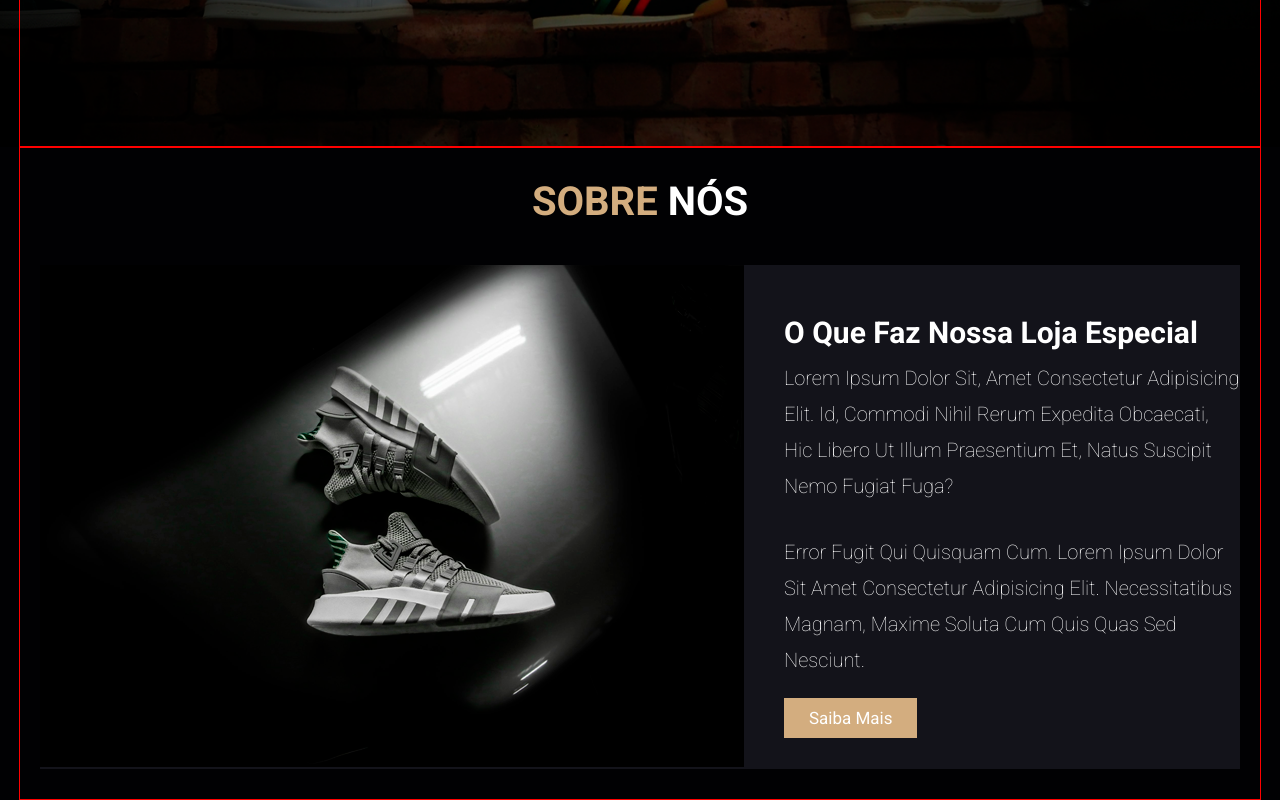
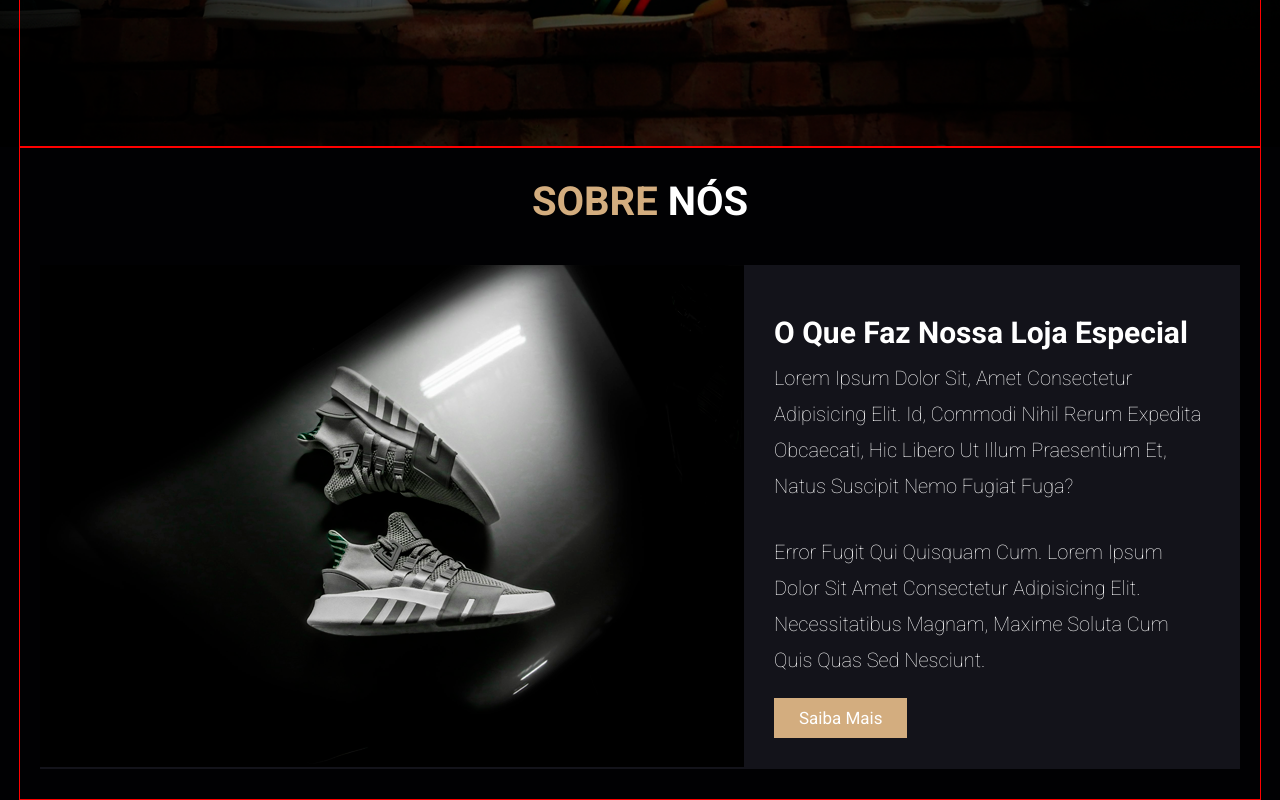
Before and after one commit to neveswesley/adidas-page, a plain HTML site: page index.html in a window 1280 px wide. Shown: the part 715-1515 px from the top of the page. Drawn offline with Linux system fonts and the light colour scheme.

Commit message:
padding 'about us' text updated

```diff
--- a/style.css
+++ b/style.css
@@ -121,7 +121,6 @@ section {
     display: flex;
     align-items: center;
     background-color: var(--black);
-    gap: 4rem;
 }
 
 .title {
@@ -138,6 +137,7 @@ section {
 }
 
 .content{
+    padding: 3rem;
 }
 .content h3 {
     color: #fff;
```
